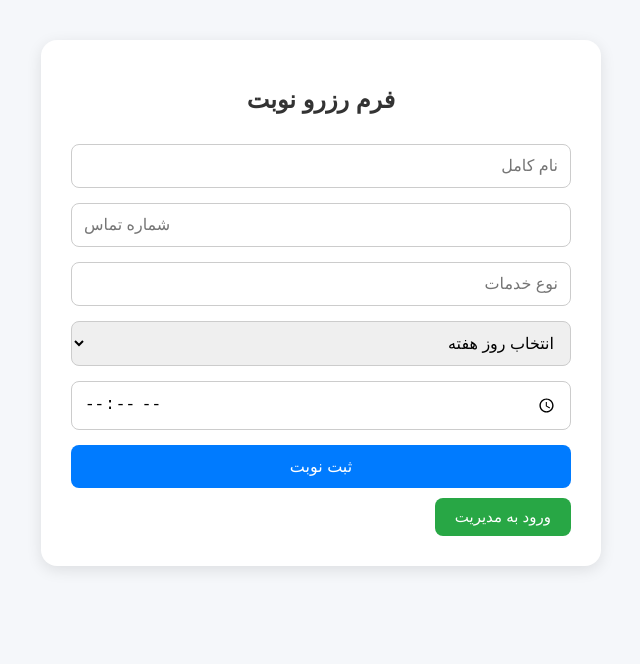
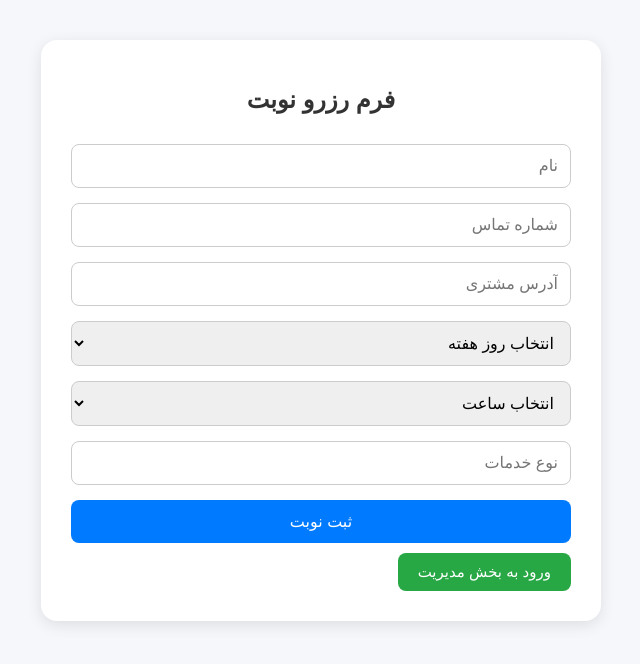
Before and after one commit to Reza-PC/Service, a website: page public/index.html in a window 1280 px wide. Shown: the whole page, without its empty margins (319-959 px from the left). Drawn offline with Linux system fonts and the light colour scheme.

Commit message:
Update index.html

```diff
--- a/public/index.html
+++ b/public/index.html
@@ -8,24 +8,36 @@
 <body>
   <div class="container">
     <h1>فرم رزرو نوبت</h1>
-    <form id="bookingForm">
-      <input type="text" id="name" placeholder="نام کامل" required />
-      <input type="tel" id="phone" placeholder="شماره تماس" required />
-      <input type="text" id="service" placeholder="نوع خدمات" required />
+    <form id="booking-form">
+      <input type="text" id="name" placeholder="نام" required />
+      <input type="text" id="phone" placeholder="شماره تماس" required />
+      <input type="text" id="address" placeholder="آدرس مشتری" required />
       <select id="weekday" required>
         <option value="">انتخاب روز هفته</option>
         <option value="شنبه">شنبه</option>
-        <option value="یک‌شنبه">یک‌شنبه</option>
+        <option value="یکشنبه">یکشنبه</option>
         <option value="دوشنبه">دوشنبه</option>
         <option value="سه‌شنبه">سه‌شنبه</option>
         <option value="چهارشنبه">چهارشنبه</option>
-        <option value="پنج‌شنبه">پنج‌شنبه</option>
+        <option value="پنجشنبه">پنجشنبه</option>
       </select>
-      <input type="time" id="hour" required />
+      <select id="time" required>
+        <option value="">انتخاب ساعت</option>
+        <option value="09:00">09:00</option>
+        <option value="10:00">10:00</option>
+        <option value="11:00">11:00</option>
+        <option value="12:00">12:00</option>
+        <option value="13:00">13:00</option>
+        <option value="16:00">16:00</option>
+        <option value="17:00">17:00</option>
+        <option value="18:00">18:00</option>
+        <option value="19:00">18:00</option>
+      </select>
+      <input type="text" id="service" placeholder="نوع خدمات" required />
       <button type="submit">ثبت نوبت</button>
     </form>
 
-    <a href="admin.html" class="login-button">ورود به مدیریت</a>
+    <a href="login.html" class="login-button">ورود به بخش مدیریت</a>
   </div>
 
   <script src="script.js"></script>
```
